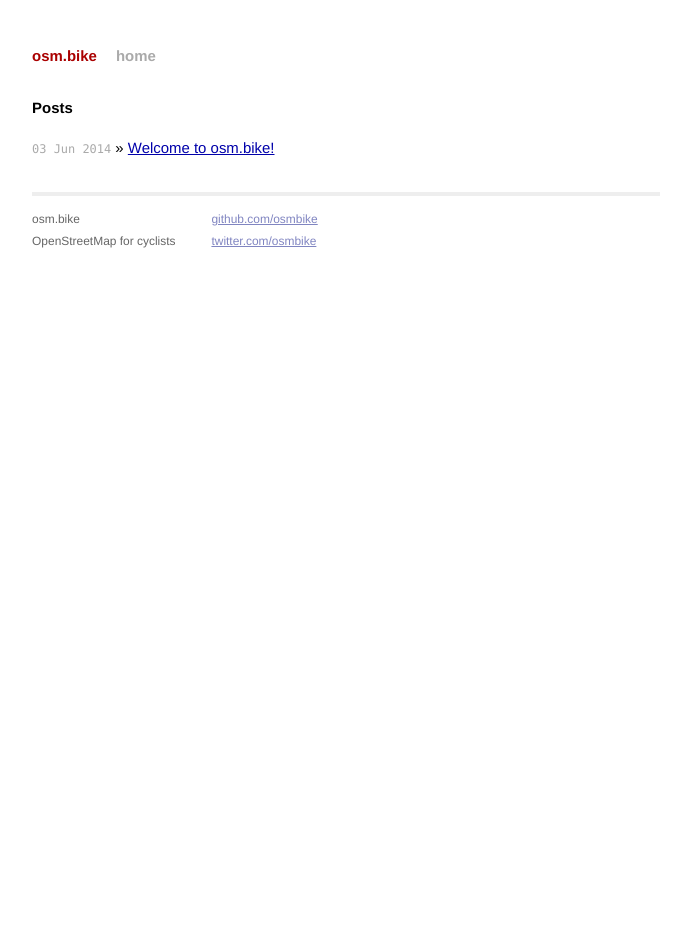
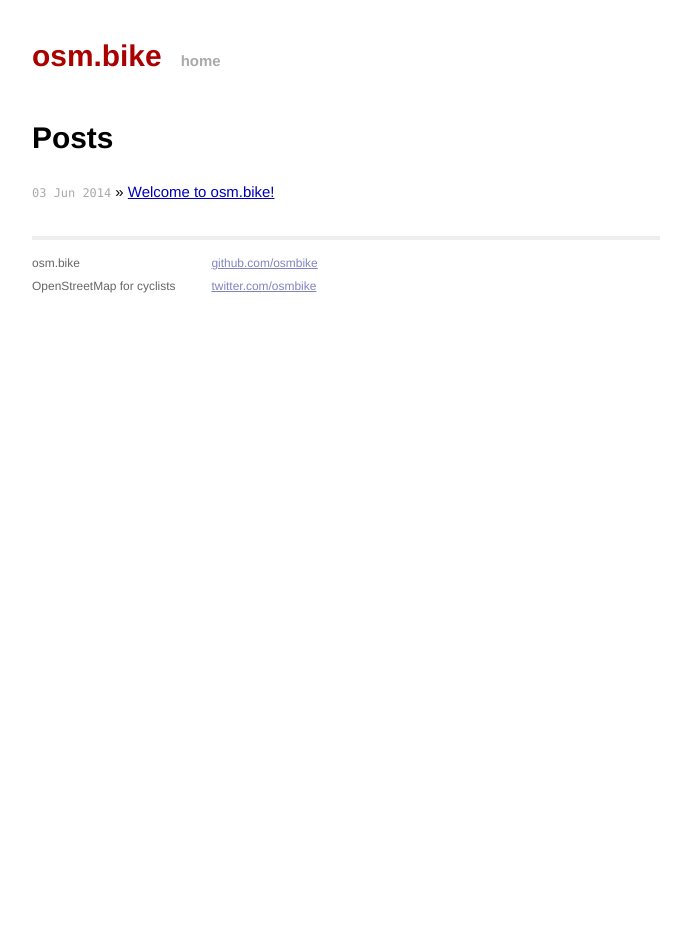
Before and after one commit to osmbike/osmbike.github.io, a Jekyll site: the page built from index.html, in a window 1280 px wide. Shown: the whole page, without its empty margins (294-985 px from the left). Built offline with Jekyll 4.4.1, drawn with Linux system fonts in a browser that asks for light colours; Markdown is read by kramdown in place of the engine named in the settings.

Commit message:
Change heading size, link color

```diff
--- a/css/main.css
+++ b/css/main.css
@@ -22,12 +22,13 @@ body {
 h1, h2, h3, h4, h5, h6 {
   font-size: 100%; }
 
-h1 { margin-bottom: 1em; }
+h1 { margin-bottom: 1em; font-size: 200% }
+h2 { font-size: 150% }
 p { margin: 1em 0; }
 
-a         { color: #00a; }
-a:hover   { color: #000; }
-a:visited { color: #a0a; }
+a         { color: #00b; }
+a:hover, a:visited:hover   { color: #000; }
+a:visited { color: #66a; }
 
 /*****************************************************************************/
 /*
```
